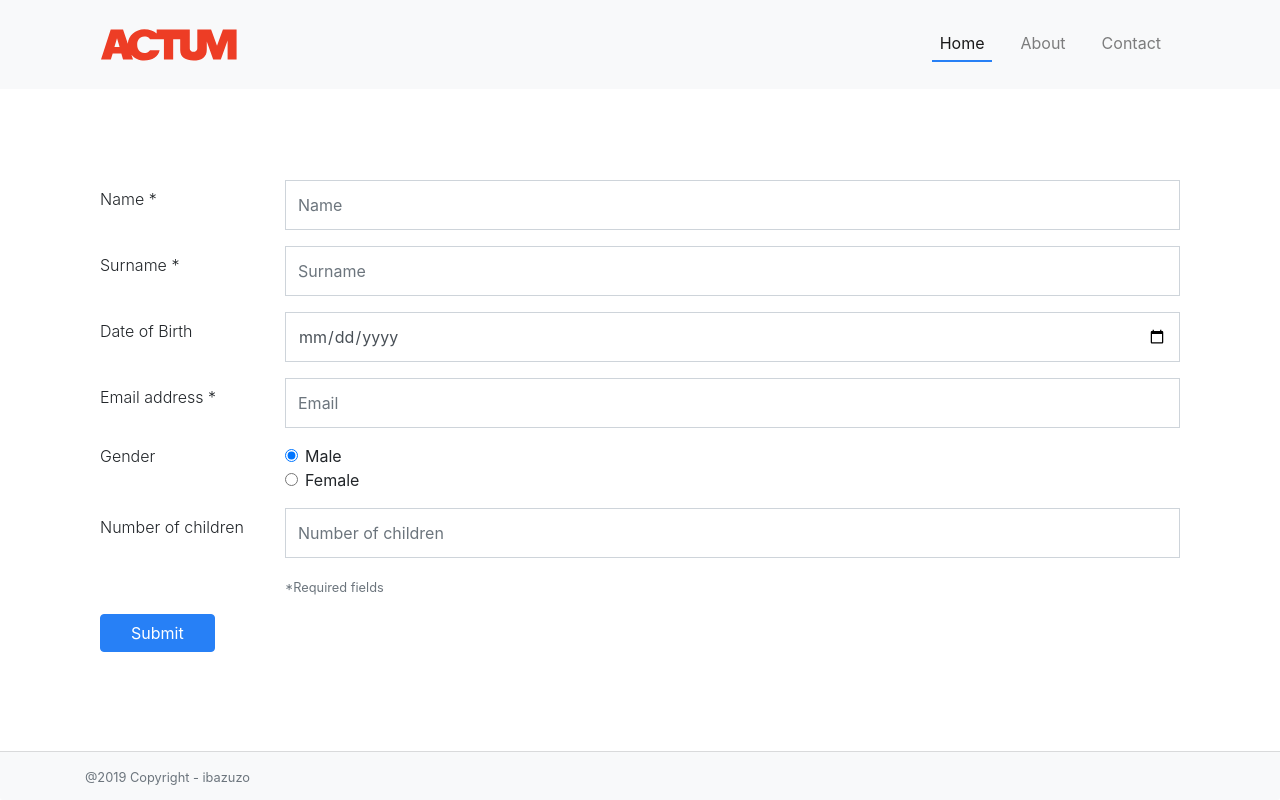
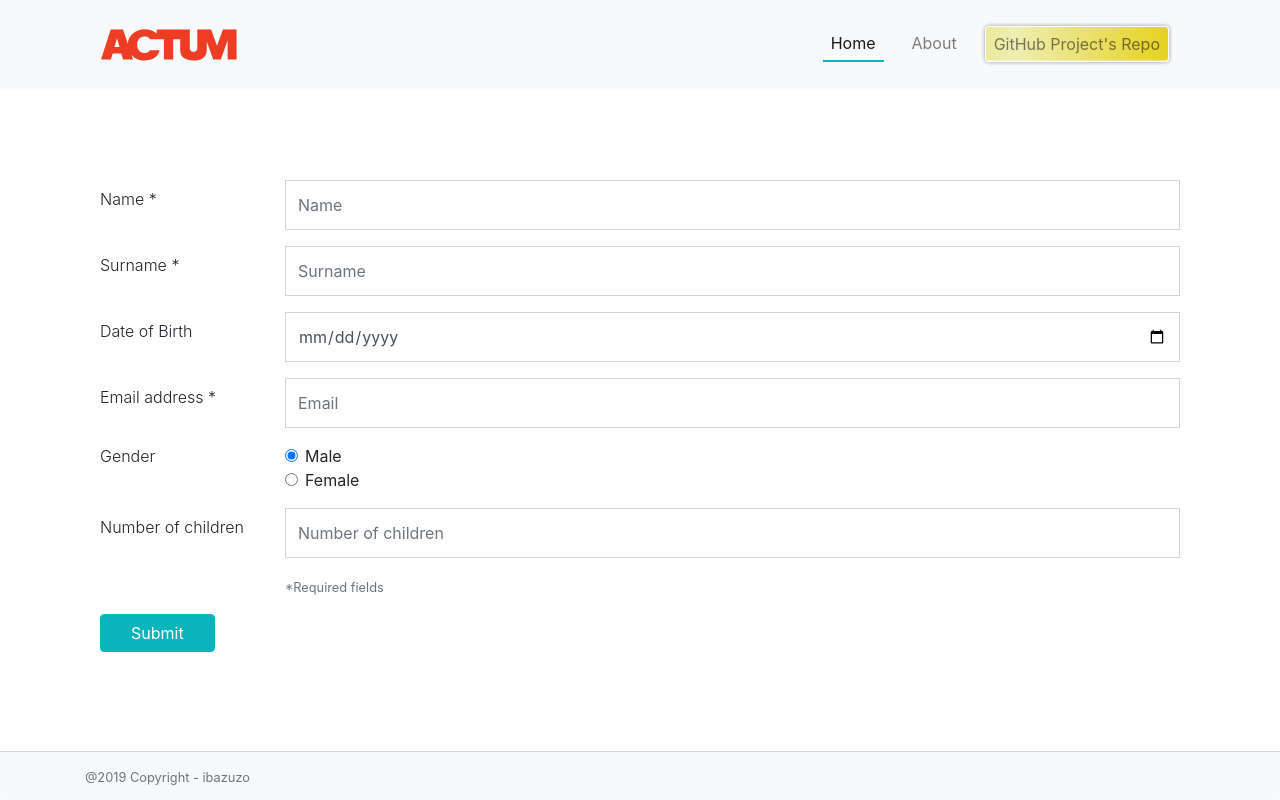
Before and after one commit to ibazuzo/Site-with-form, a plain HTML site: page index.html in a window 1280 px wide. Drawn offline with nearby package versions, Linux system fonts and the light colour scheme.

Commit message:
Add GitHub links. Update Readme

```diff
--- a/index.html
+++ b/index.html
@@ -24,7 +24,7 @@
     <header class="container-fluid fixed-top bg-light">
         <div class="container">
             <nav class="navbar navbar-expand-lg navbar-light">
-                <a href="#" class="navbar-brand">
+                <a href="https://ibazuzo.github.io/Site-with-form/" class="navbar-brand">
                     <img src="images/logo.svg" alt="Actum">
                 </a>
                 <!-- Responsive Menu Button -->
@@ -36,13 +36,13 @@
                 <div class="collapse navbar-collapse" id="extendedHeaderMenu">
                     <ul class="navbar-nav ml-auto">
                         <li class="nav-item active">
-                            <a class="nav-link" href="#">Home<span class="sr-only">(current)</span></a>
+                            <a class="nav-link" href="https://ibazuzo.github.io/Site-with-form/">Home<span class="sr-only">(current)</span></a>
                         </li>
                         <li class="nav-item">
                             <a class="nav-link" href="#">About</a>
                         </li>
-                        <li class="nav-item">
-                            <a class="nav-link" href="#">Contact</a>
+                        <li class="nav-item highlighted">
+                            <a class="nav-link" href="https://github.com/ibazuzo/site-with-form" target="_blank">GitHub Project's Repo</a>
                         </li>
                     </ul>
                 </div>
--- a/main.css
+++ b/main.css
@@ -8,8 +8,13 @@ html, body {
 }
 
 .btn-primary {
-    background-color: #2780f6;
-    border-color: #2780f6;
+    background-color: #09b5bb;
+    border-color: #09b5bb;
+}
+
+.btn-primary:hover {
+    background-color: #1e8286;
+    border-color: #1e8286;
 }
 
 :focus {
@@ -27,13 +32,30 @@ html, body {
     padding: 0.3rem 0.7rem;
 }
 
+li.nav-item.highlighted .nav-link {
+    background: linear-gradient(to left, #e6d220 0, rgba(216, 213, 17, 0.3) 50%, #e6d220 100%);
+    background-size: 170% 100%;
+    background-position: right bottom;
+    transition:all 400ms ease;
+    border: 1px solid #fff;
+    border-radius: 4px;
+    box-shadow: 0 0 4px #999;
+}
+li.nav-item.highlighted:hover .nav-link {
+    background-position: left bottom;
+}
+
+li.highlighted:hover {
+    border: none;
+}
+
 .nav-item {
     margin-left: 10px;
     margin-right: 10px;
 }
 
 .nav-item.active {
-    border-bottom: 2px solid #2780f6;
+    border-bottom: 2px solid #09b5bb;
 }
 
 .nav-item:hover {
@@ -62,7 +84,7 @@ html, body {
 
 .form-control:focus {
     box-shadow: none;
-    border-color: #2780f6;
+    border-color: #09b5bb;
 }
 
 .col-form-label {
@@ -102,7 +124,7 @@ font-style: italic;
     }
 
     .navbar-light .navbar-nav .active>.nav-link {
-        color: #2780f6;
+        color: #09b5bb;
         font-weight: 600;
     }
 
```
Also changed, not shown: 1 other file.
